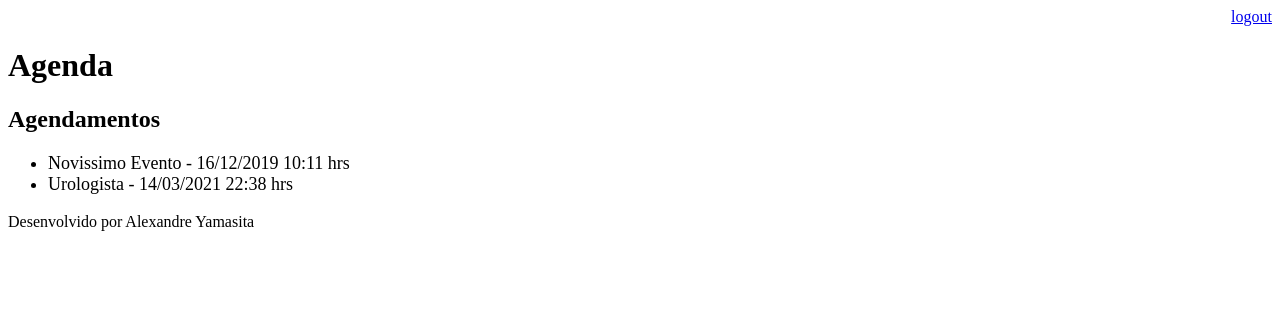
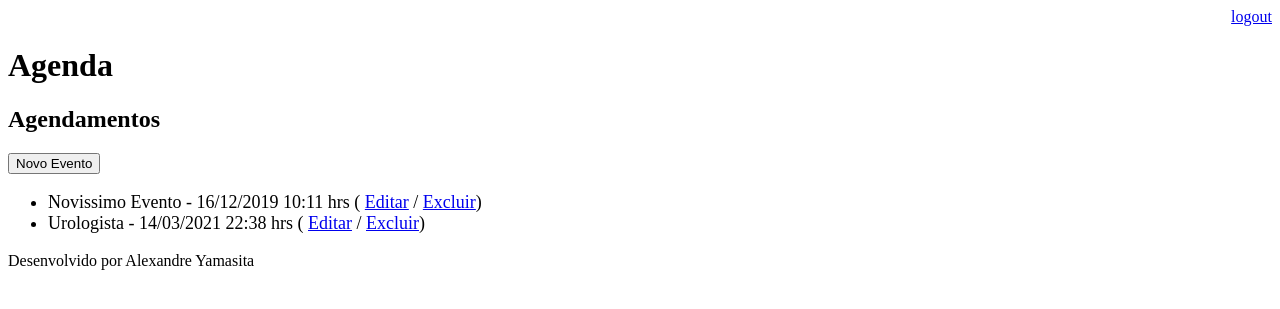
Before and after one commit to AYamasita/agenda_globlabs, a Django app: page /agenda/ in a window 1280 px wide. Shown: the top 309 px of the page. Run offline with Django 3.2, Linux system fonts and the light colour scheme; a user stored in the database is signed in; data comes from the database, SQL or seed files in the repository; both versions use the stored data as it was after the commit.

Commit message:
Adicionado funções de edição e exclusão de evento.

```diff
--- a/agenda/urls.py
+++ b/agenda/urls.py
@@ -26,5 +26,8 @@ urlpatterns = [
     path('', RedirectView.as_view(url='/agenda/')),
     path('login/', views.login_user),
     path('login/submit',views.submit_login),
-    path('logout/', views.logout_user)
+    path('logout/', views.logout_user),
+    path('agenda/evento/',views.evento),
+    path('agenda/evento/submit',views.submit_evento),
+    path('agenda/evento/delete/<int:id_evento>',views.delete_evento)
 ]
--- a/core/models.py
+++ b/core/models.py
@@ -7,6 +7,7 @@ class Evento (models.Model):
     descricao = models.TextField(blank=True, null=True)
     data_evento = models.DateTimeField(verbose_name='Data do Evento')
     data_criacao = models.DateTimeField(auto_now=True, verbose_name= 'Data da Criação')
+    local = models.TextField(blank=True, null=True, verbose_name='Local')
     usuario = models.ForeignKey(User, on_delete= models.CASCADE)
 
     class Meta:
@@ -17,3 +18,6 @@ class Evento (models.Model):
 
     def get_data_evento(self):
         return self.data_evento.strftime('%d/%m/%Y %H:%M hrs')
+
+    def get_data_input_evento(self):
+        return self.data_evento.strftime('%Y-%m-%dT%H:%M')
--- a/core/views.py
+++ b/core/views.py
@@ -44,3 +44,53 @@ def submit_login(request):
 def logout_user(request):
     user = logout(request)
     return redirect('/')
+
+@login_required(login_url='/login/')
+def evento(request):
+    id_evento = request.GET.get('id')
+    dados = {}
+    if id_evento:
+        dados['evento'] = Evento.objects.get(id=id_evento)
+    return render(request,'evento.html',dados)
+
+
+@login_required(login_url='/login/')
+def submit_evento(request):
+    if request.POST:
+
+        titulo = request.POST.get('titulo')
+        data_evento =request.POST.get('data_evento')
+        descricao = request.POST.get('descricao')
+        local = request.POST.get('local')
+        usuario = request.user
+
+        if data_evento == "":
+            messages.error(request, 'Data de evento não definida.')
+        else:
+            id_evento = request.POST.get('id_evento')
+            if id_evento:
+                evento - Evento.objects.get(id=id_evento)
+                if evento.usuario == usuario:
+                    Evento.objects.filter(id=id_evento).update(
+                                            titulo=titulo,
+                                            data_evento= data_evento,
+                                            descricao = descricao,
+                                            local=local
+                                            )
+                else:
+                    messages.error(request, 'Usuário não tem permissão desta operação.')
+            else:
+                Evento.objects.create(titulo=titulo,
+                                      data_evento= data_evento,
+                                      descricao = descricao,
+                                      local = local,
+                                      usuario = usuario)
+    return redirect('/')
+
+@login_required(login_url='/login/')
+def delete_evento(request,id_evento):
+    usuario = request.user
+    evento = Evento.objects.get(id=id_evento)
+    if usuario == evento.usuario:
+        evento.delete()
+    return redirect('/')
--- a/templates/agenda.html
+++ b/templates/agenda.html
@@ -2,9 +2,28 @@
 
 {%block content%}
 <h2>Agendamentos</h2>
+    <a href="evento/">
+        <button type="button">Novo Evento</button>
+    </a>
+
     <ul style="font-size: 18px">
-    {% for evento in eventos%}
-        <li>{{ evento.titulo }} - {{evento.get_data_evento}}</li>
+        {% for evento in eventos %}
+            <li>
+                {{ evento.titulo }} - {{evento.get_data_evento}}
+                ( <a href="evento/?id={{ evento.id }}">Editar</a>
+                / <a href="evento/delete/{{ evento.id }}">Excluir</a>)
+            </li>
+        {% endfor %}
+    </ul>
+
+
+     {% for message in messages %}
+        <br>
+        <div align="center">
+
+            <strong>Erro!</strong> {{ message }}
+        </div>
     {% endfor %}
-    </ul>
+
+
 {% endblock %}
```
Also changed, not shown: templates/evento.html (added, +30 -0 lines), core/migrations/0003_evento_local.py (added), db.sqlite3.
